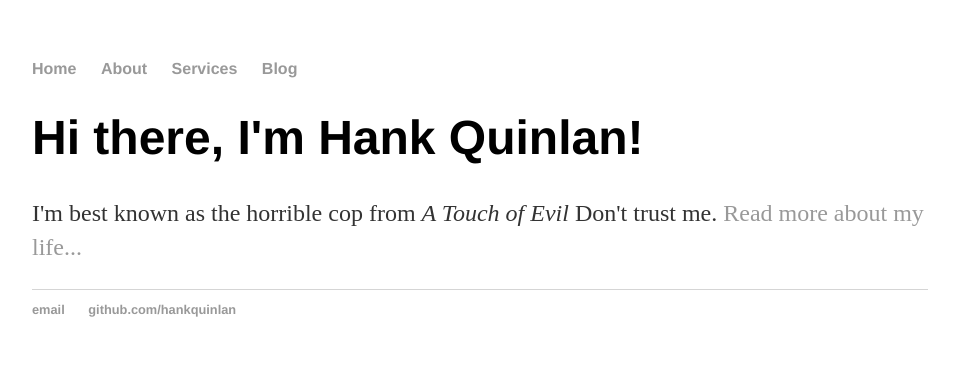
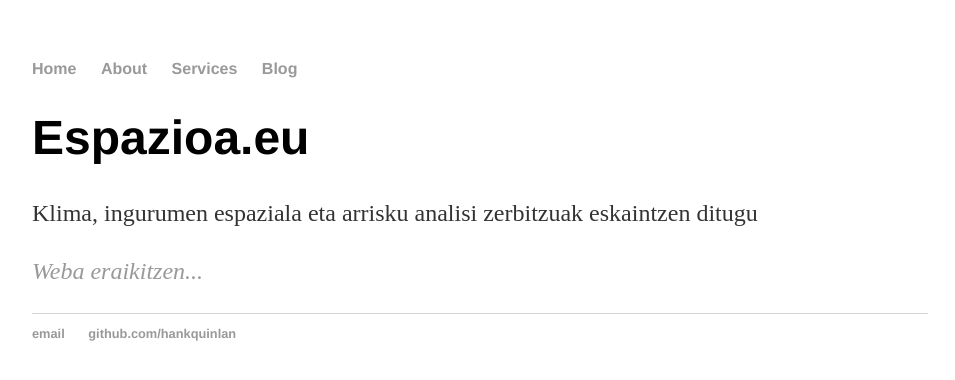
Before and after one commit to Axpere/axpere.github.io, a Jekyll site: the page built from index.html, in a window 1280 px wide. Shown: the top 380 px of the page, without its empty margins (160-1115 px from the left). Built offline with Jekyll 4.4.1, drawn with Linux system fonts in a browser that asks for light colours.

Commit message:
Update index.html

```diff
--- a/index.html
+++ b/index.html
@@ -1,8 +1,9 @@
 ---
 layout: default
-title: Hank Quinlan, Horrible Cop
+title: Espazioa.eu
 ---
 <div class="blurb">
-	<h1>Hi there, I'm Hank Quinlan!</h1>
-	<p>I'm best known as the horrible cop from <em>A Touch of Evil</em> Don't trust me. <a href="/about">Read more about my life...</a></p>
+	<h1>Espazioa.eu</h1>
+	<p>Klima, ingurumen espaziala eta arrisku analisi zerbitzuak eskaintzen ditugu </p>
+	<p><em><a href="/about">Weba eraikitzen...</a></em></p>
 </div><!-- /.blurb -->
```
